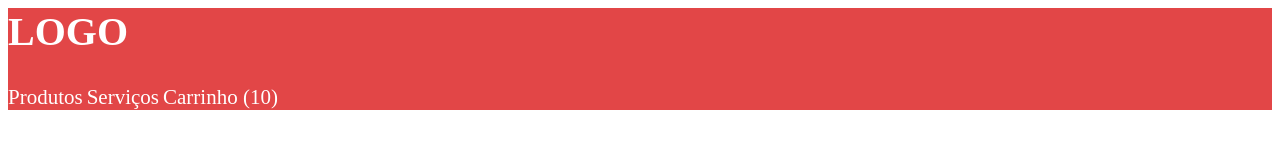
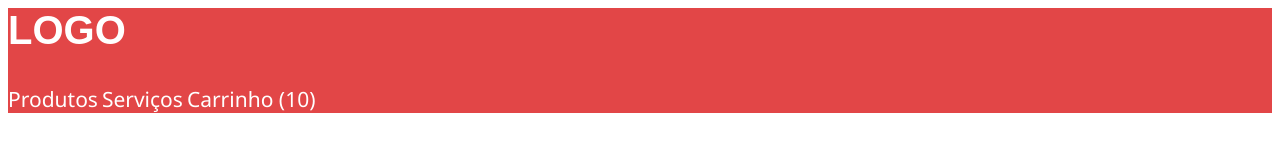
Before and after one commit to emanuelrm/loja-fone, a plain HTML site: page index.html in a window 1280 px wide. Drawn offline with Linux system fonts and the light colour scheme.

Commit message:
Intermediario

```diff
--- a/header.css
+++ b/header.css
@@ -8,10 +8,12 @@ h1 {
   text-align: center;
   color: #fff;
   font-size: 40px;
+  font-family: Arial, Helvetica, sans-serif;
 }
 
 a {
   color: #fff;
   text-decoration: none;
   font-size: 21px;
+  font-family: "Segoe UI", Tahoma, Geneva, Verdana, sans-serif;
 }
```
